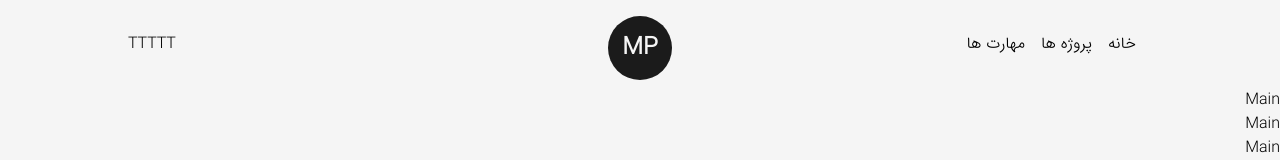
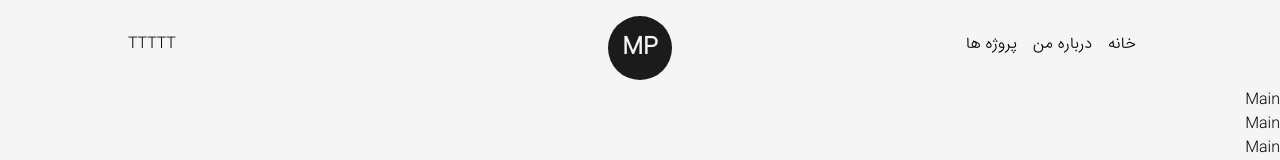
Before and after one commit to pooulad/pooulad.github.io, a Next.js app: page / in a window 1280 px wide. Shown: the top 160 px of the page. Built offline with nearby package versions, Linux system fonts and the light colour scheme.

Commit message:
change dictionary

```diff
--- a/src/components/Header/Header.tsx
+++ b/src/components/Header/Header.tsx
@@ -17,8 +17,8 @@ function Header() {
         <button onClick={() => setTheme("light")}>روشن</button>
         <button onClick={() => setTheme("dark")}>تیره</button> */}
         <CustomLink title={dictionary.header.links.home} link={"/"} classname="mr-4" />
-        <CustomLink title={dictionary.header.links.projects} link={"/about"} classname="mx-4" />
-        <CustomLink title={dictionary.header.links.skills} link={"/projects"} classname="ml-4" />
+        <CustomLink title={dictionary.header.links.about} link={"/about"} classname="mx-4" />
+        <CustomLink title={dictionary.header.links.projects} link={"/projects"} classname="ml-4" />
       </nav>
       <nav>
         <Link href={"/"} target={"_blank"}>
--- a/src/dictionary/index.ts
+++ b/src/dictionary/index.ts
@@ -3,7 +3,7 @@ export const dictionary = {
         links : {
             home : "خانه",
             projects : "پروژه ها",
-            skills : "مهارت ها"
+            about : "درباره من"
         }
     }
 }
```
